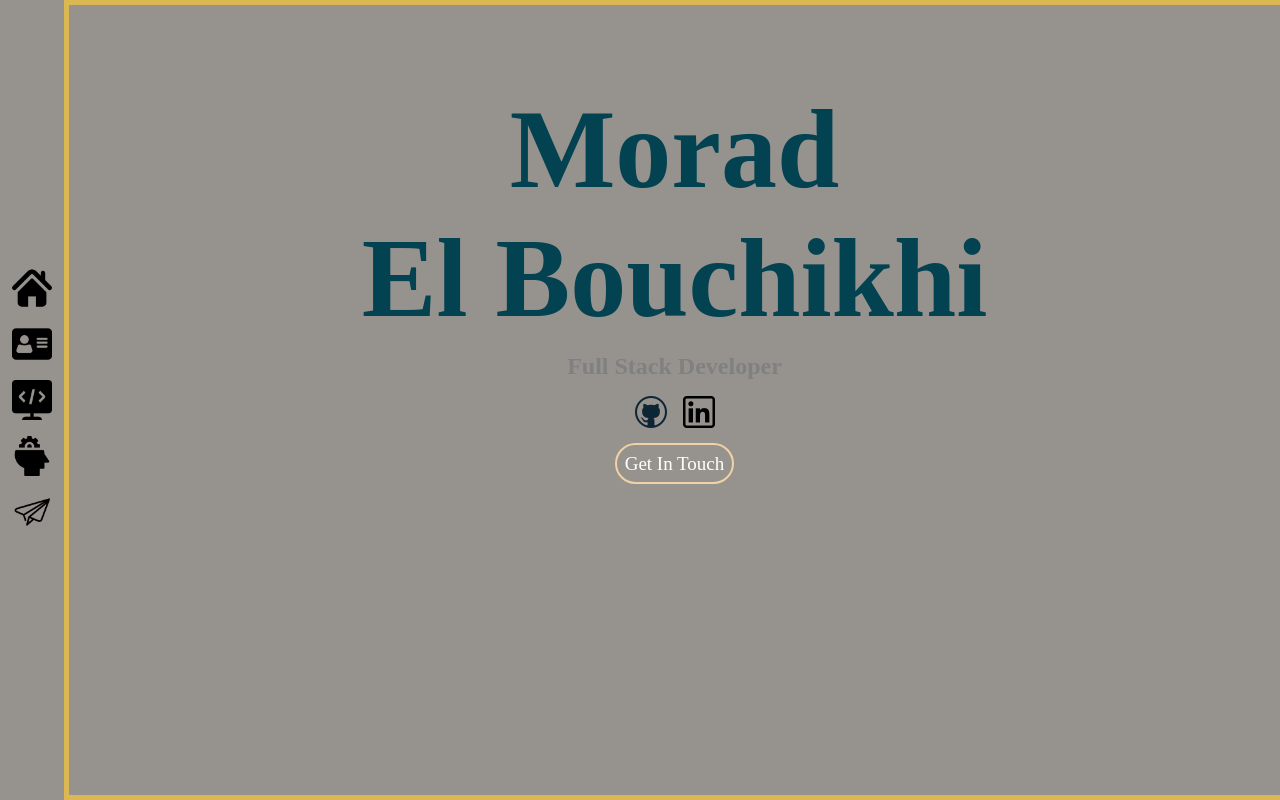
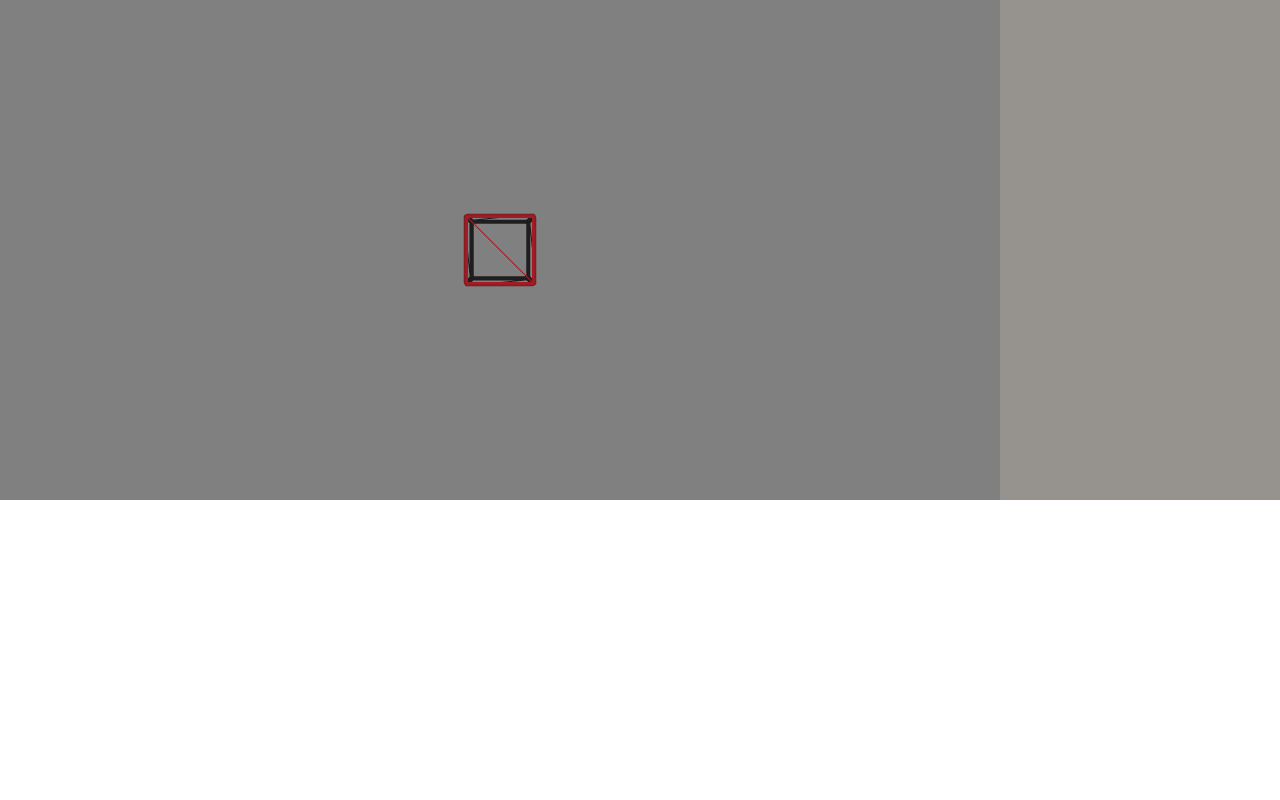
Before and after one commit to Morad17/portfolio-2024, a React (Create React App) app: page / in a window 1280 px wide. Shown: the top 800 px of the page. Built offline with nearby package versions, Linux system fonts and the light colour scheme.

Commit message:
testing 3js

```diff
--- a/package.json
+++ b/package.json
@@ -3,6 +3,8 @@
   "version": "0.1.0",
   "private": true,
   "dependencies": {
+    "@react-three/drei": "^9.115.0",
+    "@react-three/fiber": "^8.17.10",
     "@testing-library/jest-dom": "^5.17.0",
     "@testing-library/react": "^13.4.0",
     "@testing-library/user-event": "^13.5.0",
@@ -15,6 +17,7 @@
     "react-router-dom": "^6.23.1",
     "react-scripts": "5.0.1",
     "sass": "^1.77.2",
+    "three": "^0.169.0",
     "web-vitals": "^2.1.4"
   },
   "scripts": {
--- a/src/App.js
+++ b/src/App.js
@@ -7,21 +7,23 @@ import About from './pages/About'
 import Projects from './pages/Projects'
 import Skills from './pages/Skills'
 import Contact from './pages/Contact'
+import ThreeTest from './pages/ThreeTest';
 
 
 function App() {
 
   return (
     <div className="App main-layout">
-      <SideNav />
-     <div className="content">
+      {/* <SideNav /> */}
+     {/* <div className="content">
       <Home />
-        <About />
-        <Skills />
-        <Projects />
-        <Contact />
-        <Footer />
-     </div>
+      <About />
+      <Skills />
+      <Projects />
+      <Contact />
+      <Footer />
+     </div> */}
+     <ThreeTest />
     </div>
   );
 }
--- /dev/null
+++ b/src/pages/ThreeTest.jsx
@@ -0,0 +1,42 @@
+import React, { useRef } from 'react';
+import { Canvas } from "@react-three/fiber";
+import { Mesh } from 'three/src/Three.js';
+import { RoundedBox } from '@react-three/drei';
+
+
+export function Box(){
+    return(
+        <mesh>
+            <boxGeometry args={[3,3,3]}/>
+            <meshLambertMaterial />
+        </mesh>
+    )
+}
+
+const ThreeTest = () => {
+
+
+
+  return (
+    <div>
+        <Canvas style={{width:`1000px`, height:'500px',}}>
+            <color attach="background" args={['gray']}/>
+            <ambientLight intensity={0.1} />
+            <directionalLight position={[0, 0, 5]} color="red" />
+            <RoundedBox
+                args={[1, 1, 1]} // Width, height, depth. Default is [1, 1, 1]
+                radius={0.05} // Radius of the rounded corners. Default is 0.05
+                smoothness={4} // The number of curve segments. Default is 4
+                bevelSegments={4} // The number of bevel segments. Default is 4, setting it to 0 removes the bevel, as a result the texture is applied to the whole geometry.
+                creaseAngle={0.4} // Smooth normals everywhere except faces that meet at an angle greater than the crease angle
+                >
+                <meshPhongMaterial color="#f3f3f3" wireframe />
+            </RoundedBox>
+
+
+        </Canvas>
+    </div>
+  )
+}
+
+export default ThreeTest
```
Also changed, not shown: 1 other file (tests, documents, lock files or other folders).
